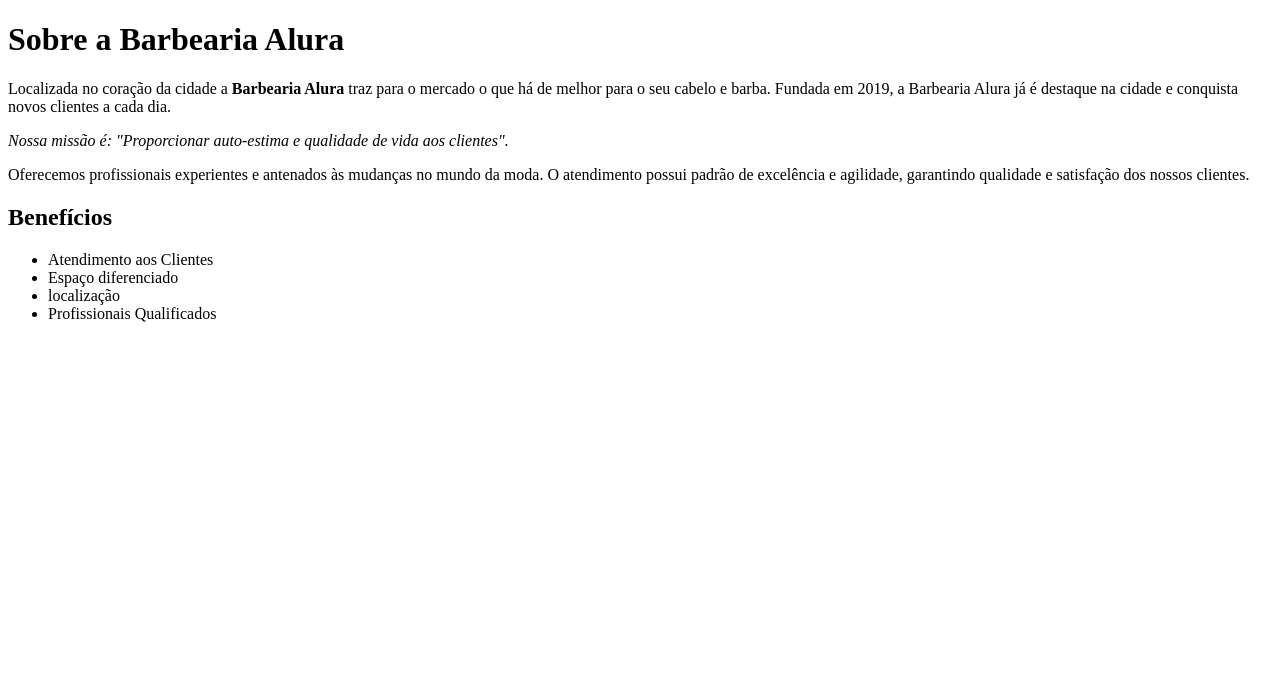
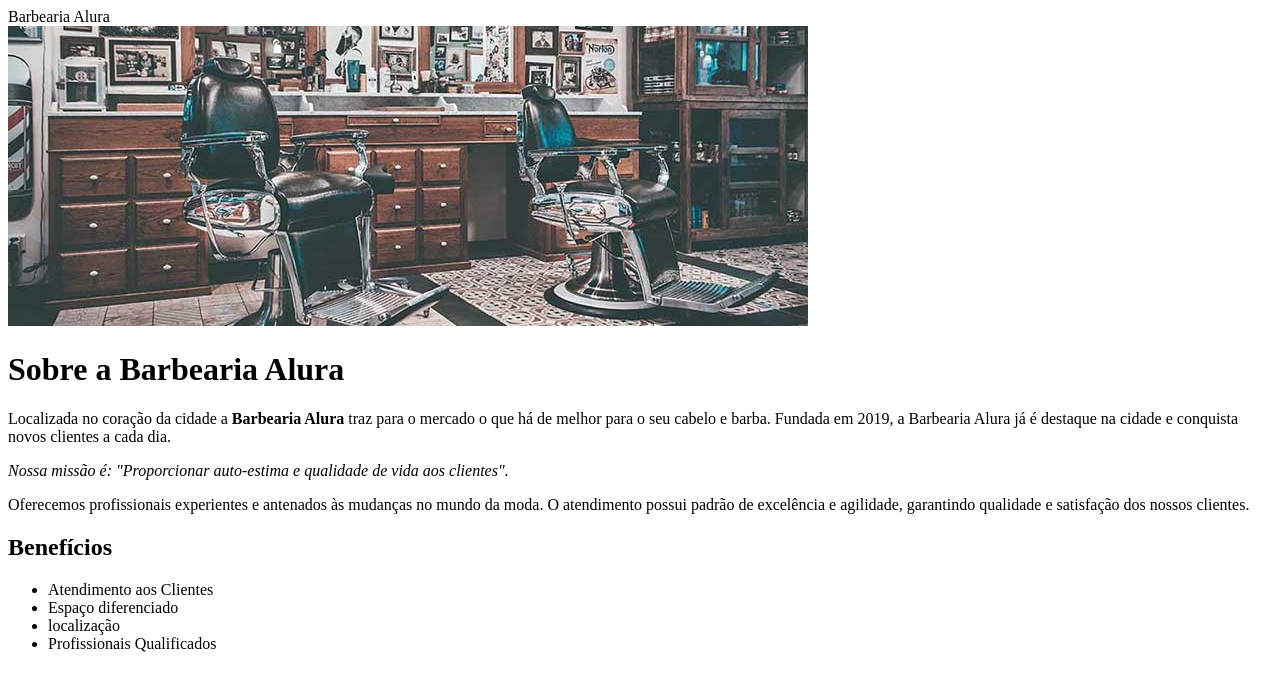
Before and after one commit to beatrizjuliao/projeto-barbearia-1, a plain HTML site: page index.html in a window 1280 px wide. Drawn offline with Linux system fonts and the light colour scheme.

Commit message:
Add files via upload

```diff
--- a/index.html
+++ b/index.html
@@ -5,6 +5,10 @@
         <title>Barbearia Alura</title>
     </head>
     <body>
+      <header>
+           Barbearia Alura
+          </header>
+          <img src="banner.jpg">
        <h1>Sobre a Barbearia Alura</h1>
 
      <p>Localizada no coração da cidade a <strong>Barbearia Alura</strong> traz para o mercado o que há de melhor para o seu cabelo e barba. Fundada em 2019, a Barbearia Alura já é destaque na cidade e conquista novos clientes a cada dia.</p>
```
